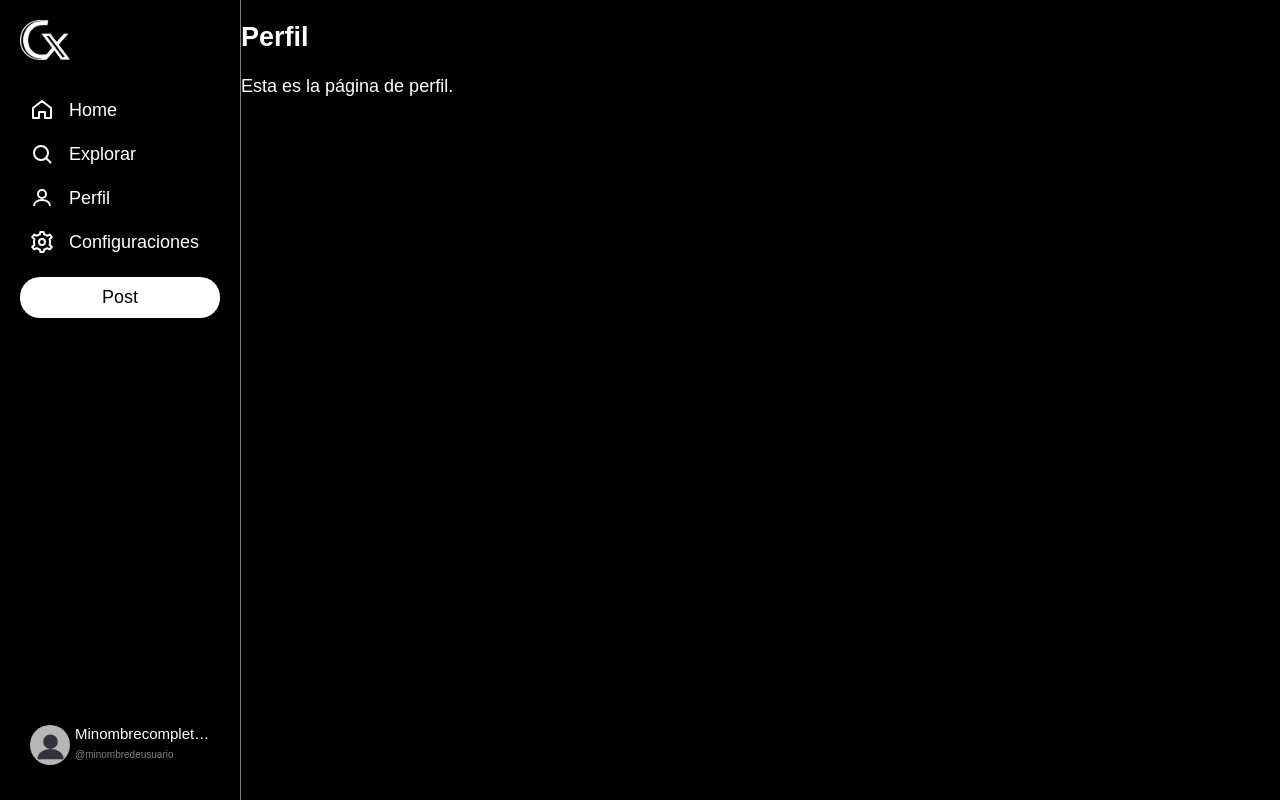
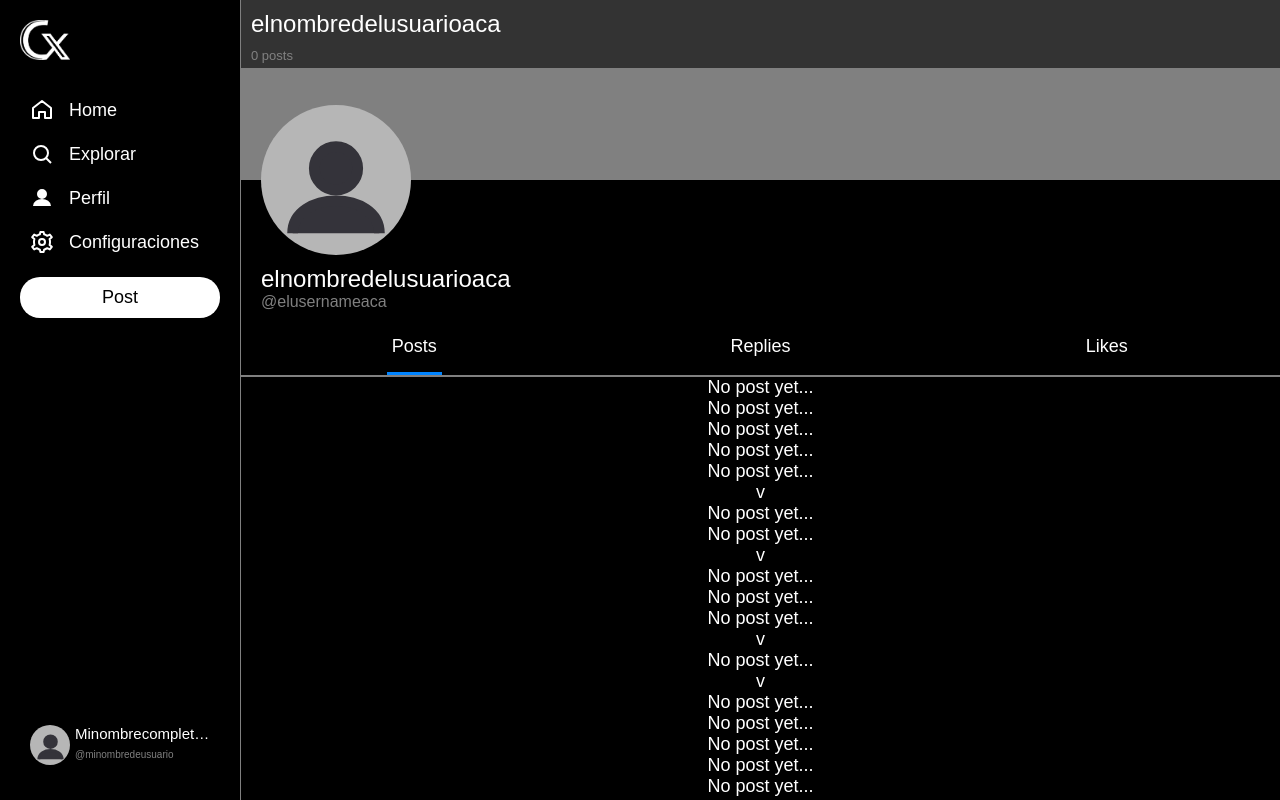
Before and after one commit to MarcosDPG/copyX, a Django app: page /profile/ in a window 1280 px wide. Run offline with Django 4.2, Linux system fonts and the light colour scheme.

Commit message:
feat(frontend): Modified profile partial and Set new styles

```diff
--- a/frontend/static/css/base.css
+++ b/frontend/static/css/base.css
@@ -5,6 +5,7 @@ body {
     padding: 0;
     display: flex;
     height: 100vh;
+    overflow: hidden;
 }
 
 .container {
@@ -53,6 +54,7 @@ main {
     flex: 1;
     background-color: black;
     color: white;
+    overflow-y: auto;
 }
 
 .nav-link span {
@@ -198,11 +200,11 @@ main {
 }
 
 .option_home_menu p {
-    padding: 15px 0px;
+    padding: 15px 5px;
     margin: 0px;
 }
 
-.option_home_menu p.selected {
+.option_home_menu.selected p {
     border-bottom: 3px solid rgb(0, 132, 255);
 }
 
@@ -213,3 +215,27 @@ main {
     justify-content: center;
     align-items: center;
 }
+
+/* PROFILE */
+
+#portada_image {
+    width: 100%;
+    height: 180px;
+    background-color: gray;
+}
+
+.profile .name {
+    font-size: x-large;
+    color: white;
+    margin-left: 20px;
+}
+
+.profile .username {
+    font-size: medium;
+    color: grey;
+    margin-left: 20px;
+}
+
+.profile p {
+    margin: 0px;
+}
--- a/frontend/static/js/base.js
+++ b/frontend/static/js/base.js
@@ -1,11 +1,4 @@
 document.addEventListener("DOMContentLoaded", function () {
-
-    const textarea = document.querySelector(".post_compose_container .textarea_container textarea");
-
-    textarea.addEventListener("input", function () {
-        this.style.height = "auto";
-        this.style.height = (this.scrollHeight) + "px";
-    });
 
     document.querySelectorAll(".nav-link").forEach(link => {
         link.addEventListener("click", function (e) {
@@ -44,11 +37,35 @@ document.addEventListener("DOMContentLoaded", function () {
                 changeIcon(location.pathname);
             });
     });
-
     changeIcon(window.location.pathname);
 });
 
+function activeTextAreaPostCompose() {
+    try {
+        document.querySelectorAll(".post_compose_container .textarea_container textarea").forEach(area => {
+            area.addEventListener("input", function () {
+                this.style.height = "auto";
+                this.style.height = (this.scrollHeight) + "px";
+            });
+        });
+    } catch (error) {}
+}
+
+function activeHomeMenuOptions() {
+    document.querySelectorAll(".option_home_menu").forEach(option => {
+        option.addEventListener("click", function () {
+            console.log(this.name)
+            document.querySelectorAll(".option_home_menu").forEach(option =>{
+                option.classList.remove("selected");
+            })
+            this.classList.add("selected");
+        });
+    });
+}
+
 function changeIcon(path) {
+    activeTextAreaPostCompose();
+    activeHomeMenuOptions();
     if (path.endsWith("/") && path.length > 1) {
         path = path.slice(0, -1);
     }
--- a/frontend/templates/partials/home.html
+++ b/frontend/templates/partials/home.html
@@ -1,7 +1,7 @@
 <div>
     <div class="home_menu">
-        <div class="option_home_menu">
-            <p class="selected">For you</p>
+        <div class="option_home_menu selected">
+            <p>For you</p>
         </div>
     </div>
     {% include 'partials/post_compose.html' %}
--- a/frontend/templates/partials/profile.html
+++ b/frontend/templates/partials/profile.html
@@ -1,2 +1,62 @@
-<h2>Perfil</h2>
-<p>Esta es la página de perfil.</p>
+<div class="profile">
+    <div id="portada_image"></div>
+    <div class="user_image">
+        {% include 'icons/profile.html' %}
+        <style>
+            .profile .user_image {
+                width: 150px;
+                height: 150px;
+                position: relative;
+                top: -75px;
+                left: 20px;
+            }
+
+            .profile .user_image svg {
+                width: 130px;
+            }
+        </style>
+    </div>
+    <div style="width: 100%; background-color: rgb(0, 0, 0, 0.6); position: fixed; top: 0px;">
+        <p style="margin: 10px;" class="name">{{ name }}</p>
+        <p style="font-size: small; color: grey; margin-left: 10px; margin-bottom: 5px;">{{ posts_count }} posts</p>
+    </div>
+    <div class="container" style="margin-top: -65px; flex-direction: column;">
+        <p class="name">{{ name }}</p>
+        <p class="username">@{{ username }}</p>
+    </div>
+    <div class="home_menu">
+        <div class="option_home_menu selected">
+            <p>Posts</p>
+        </div>
+        <div class="option_home_menu">
+            <p>Replies</p>
+        </div>
+        <div class="option_home_menu">
+            <p>Likes</p>
+        </div>
+    </div>
+    <div id="post_container">
+        <p>No post yet...</p>
+        <p>No post yet...</p>
+
+        <p>No post yet...</p>
+        <p>No post yet...</p>
+        <p>No post yet...</p>v
+
+        <p>No post yet...</p>
+        <p>No post yet...</p>v
+        <p>No post yet...</p>
+        <p>No post yet...</p>
+        <p>No post yet...</p>
+        v
+        <p>No post yet...</p>
+        v
+        <p>No post yet...</p>
+
+        <p>No post yet...</p>
+
+        <p>No post yet...</p>
+        <p>No post yet...</p>
+        <p>No post yet...</p>
+    </div>
+</div>
```
